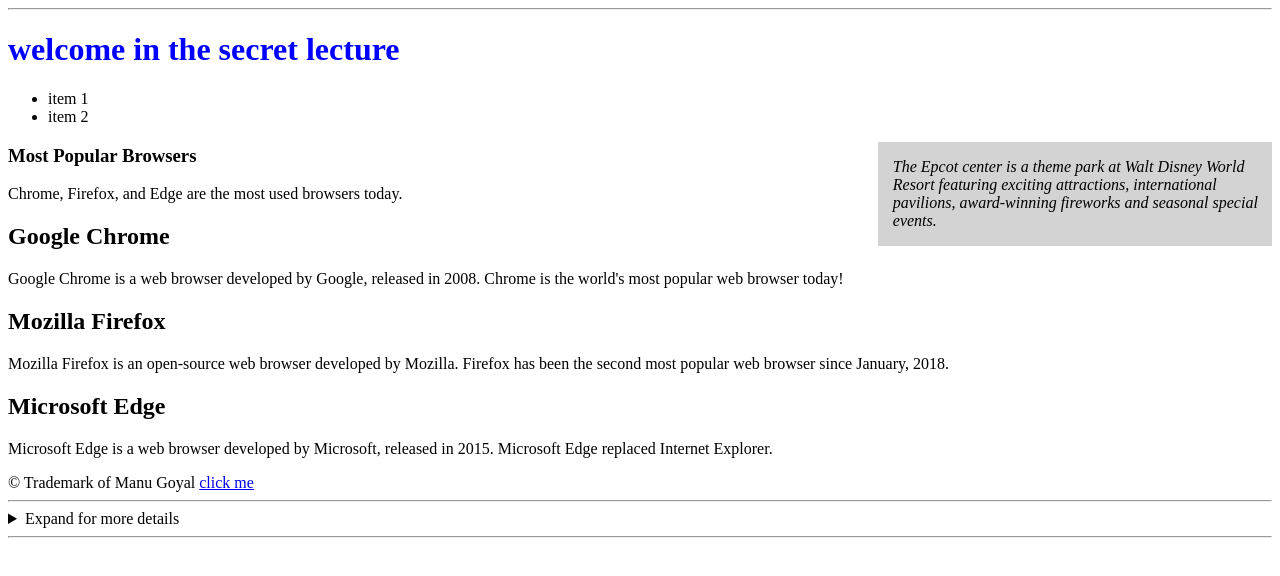
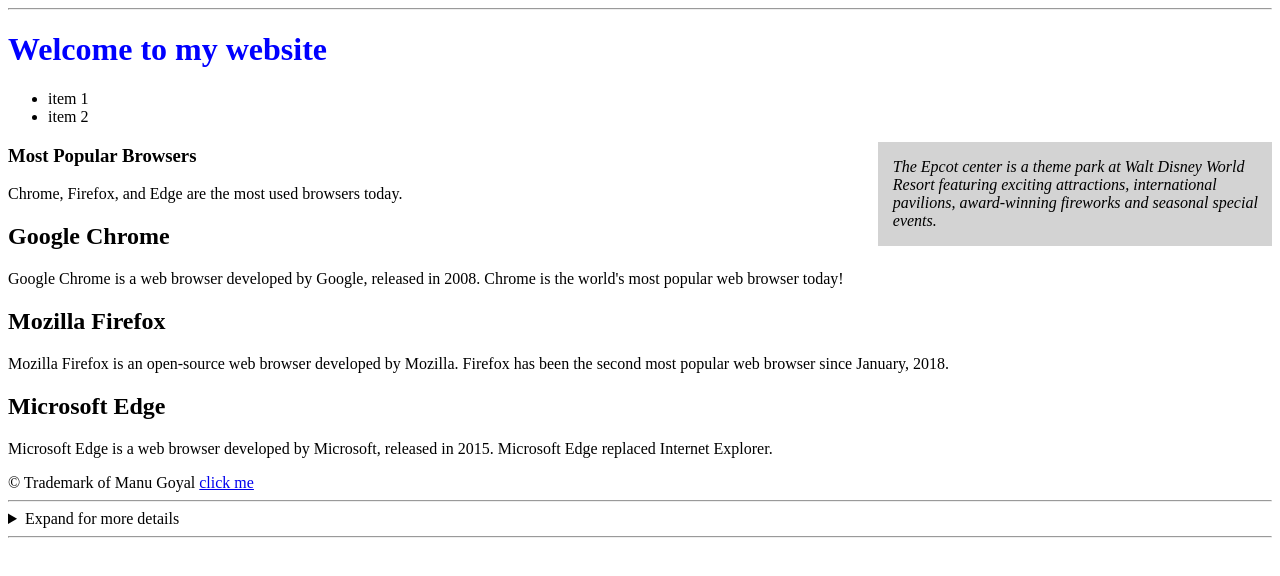
Before and after one commit to manu220/manu220.github.io, a plain HTML site: page index.html in a window 1280 px wide. Drawn offline with Linux system fonts and the light colour scheme.

Commit message:
Update index.html

```diff
--- a/index.html
+++ b/index.html
@@ -18,7 +18,7 @@
 <body>
 	<hr>
 	<header>
-		<h1 style="color: blue;">welcome in the secret lecture</h1>
+		<h1 style="color: blue;">Welcome to my website</h1>
 		<nav>
 			<ul>
 				<li>item 1</li>
```
